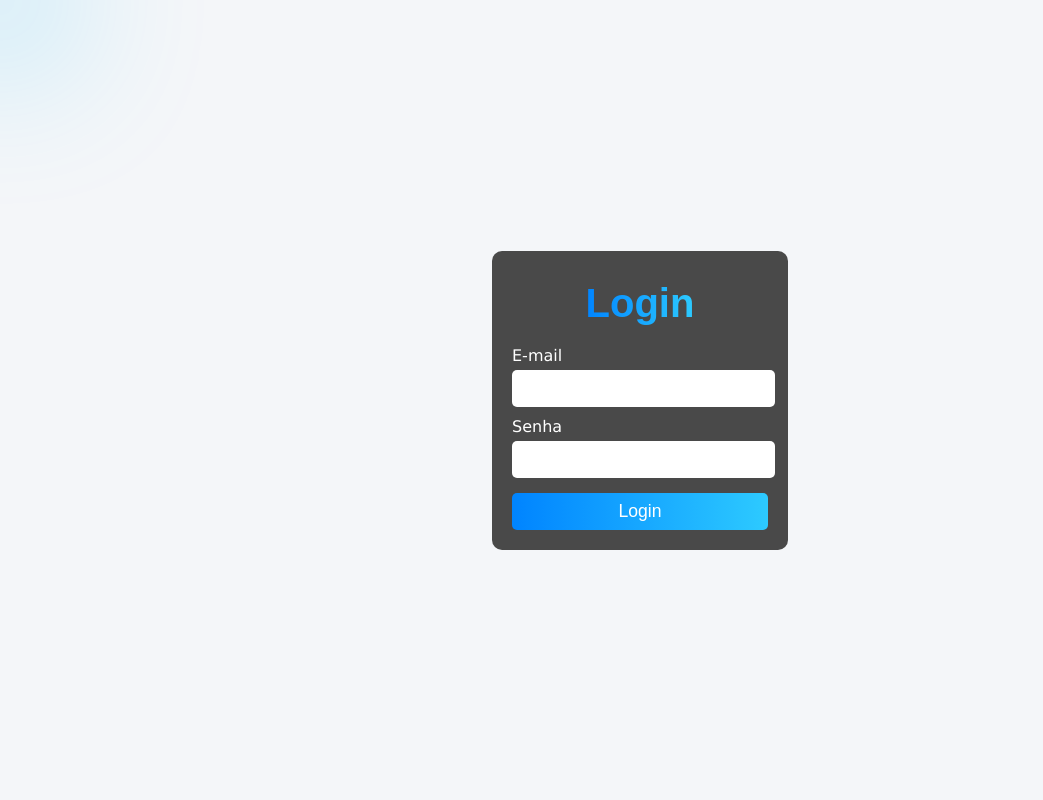
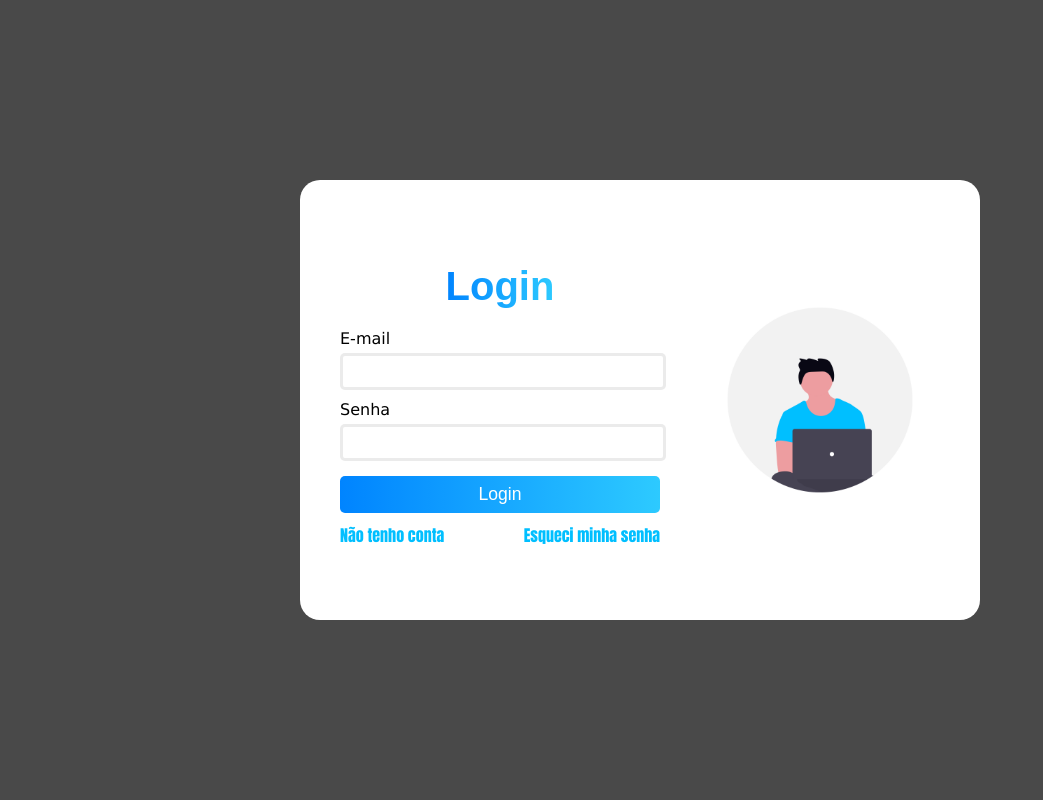
Before and after one commit to carloshenrique54/Agenda, a PHP site: page / in a window 1280 px wide. Shown: the whole page, without its empty margins (0-1043 px from the left). Run offline with PHP 8.4, Linux system fonts and the light colour scheme.

Commit message:
Reformulada na tela de login

```diff
--- a/index.php
+++ b/index.php
@@ -11,6 +11,7 @@
     <div id="background">
     <div id="light"></div>
         <main>
+            <div class="form">
                 <form method="post" action="logar.php">
                     <h1>Login</h1>
                     <div class="inputBox">
@@ -22,7 +23,13 @@
                         <input name="password" type="password">
                     </div>
                     <button type="submit">Login</button>
+                    <div class="links">
+                        <a href="cadastro.php">Não tenho conta</a>
+                        <a href="#">Esqueci minha senha</a>
+                    </div>
                 </form>
+                <img src="./assets/images/login-image.png" alt="Imagem de login">
+            </div>
         </main>
     </div>
     <script src="./scripts/login.js"></script>
--- a/styles/login.css
+++ b/styles/login.css
@@ -5,14 +5,10 @@
     border-radius: 50%;
     background: #00bfff;
     filter: blur(80px);
-    opacity: 0.5;
+    opacity: 0.4;
     transform: translate(-50%, -50%);
     pointer-events: none;
     z-index: 2;
-}
-
-#background{
-    background-color: #F4F6F9;
 }
 
 main{
@@ -20,22 +16,40 @@ main{
     display: flex;
     height: 100vh;
     align-items: center;
-    justify-content: center;
+    justify-content: space-around;
     z-index: 2;
+    display: flex;
+    background-color: var(--Cor-cards);
 }
 
 form{
     display: flex;
     flex-direction: column;
-    width: 20%;
+    width: 50%;
     justify-content: center;
     align-items: center;
     box-shadow: 0px 0px 0px var(--Cor-sombras);
     padding: 20px;
     gap: 10px;
-    background-color: var(--Cor-cards);
-    border-radius: 10px;
     position: relative;
+    height: 60vh;
+}
+
+.form{
+    display: flex;
+    flex-direction: row;
+    justify-content: space-between;
+    background-color: white;
+    width: 50%;
+    padding: 20px;
+    height: 50vh;
+    align-items: center;
+    border-radius: 20px;
+}
+
+.form img{
+    width: 35%;
+    margin: auto;
 }
 
 h1{
@@ -57,7 +71,7 @@ h1{
 
 .inputBox label{
     font-family: var(--Fonte-textos);
-    color: white;
+    color: black;
 }
 
 .inputBox input{
@@ -65,7 +79,7 @@ h1{
     padding: 8px 0px 8px 8px;
     margin-top: 5px;
     border-radius: 5px;
-    border: 3px solid transparent;
+    border: 3px solid rgba(0, 0, 0, 0.080);
     outline: none;
     transition: ease 0.3s;
 }
@@ -96,3 +110,20 @@ button:focus{
     box-shadow: none;
     opacity: 70%;
 }
+
+.links{
+    display: flex;
+    flex-direction: row;
+    justify-content: space-between;
+    width: 100%;
+}
+
+.links a{
+    color: #00bfff;
+    text-decoration: none;
+    transition: ease 0.3s;
+}
+
+.links a:hover{
+
+}
```
Also changed, not shown: pages/cadastro.php (+20 -1 lines), assets/images/login-image.png (added). Lines whose indentation alone changed are shown as unchanged.
